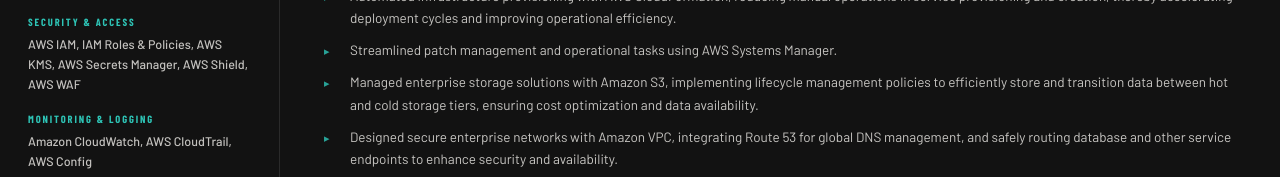
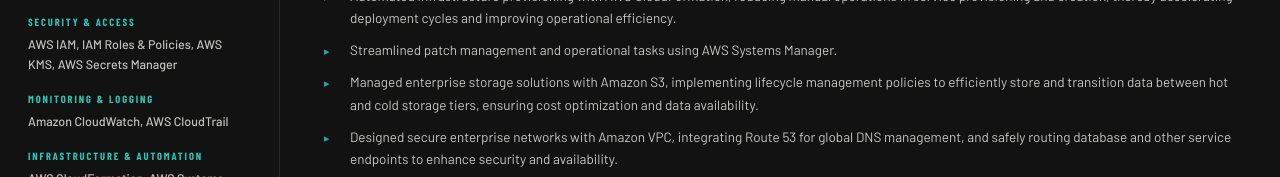
Before and after one commit to sravan-kumarc/sravan-kumarc, a plain HTML site: page index.html in a window 1280 px wide. Shown: the part 955-1132 px from the top of the page. Drawn offline with nearby package versions, Linux system fonts and the light colour scheme; a web font is replaced by a local one.

Commit message:
Update index.html

```diff
--- a/index.html
+++ b/index.html
@@ -461,12 +461,12 @@
 
       <div class="skill-category">
         <div class="skill-cat-label">Security &amp; Access</div>
-        <div class="skill-cat-value">AWS IAM, IAM Roles &amp; Policies, AWS KMS, AWS Secrets Manager, AWS Shield, AWS WAF</div>
+        <div class="skill-cat-value">AWS IAM, IAM Roles &amp; Policies, AWS KMS, AWS Secrets Manager</div>
       </div>
 
       <div class="skill-category">
         <div class="skill-cat-label">Monitoring &amp; Logging</div>
-        <div class="skill-cat-value">Amazon CloudWatch, AWS CloudTrail, AWS Config</div>
+        <div class="skill-cat-value">Amazon CloudWatch, AWS CloudTrail</div>
       </div>
 
       <div class="skill-category">
```
